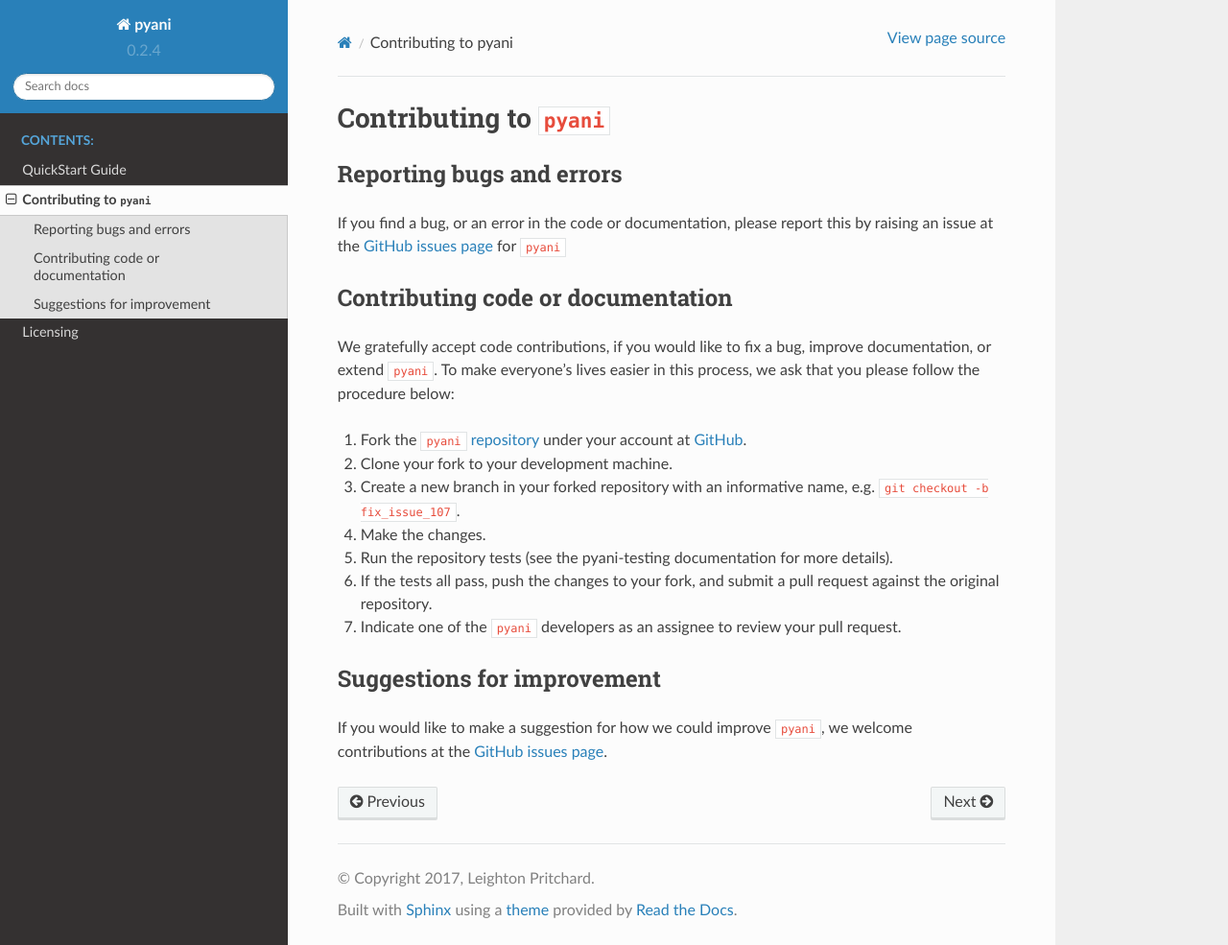
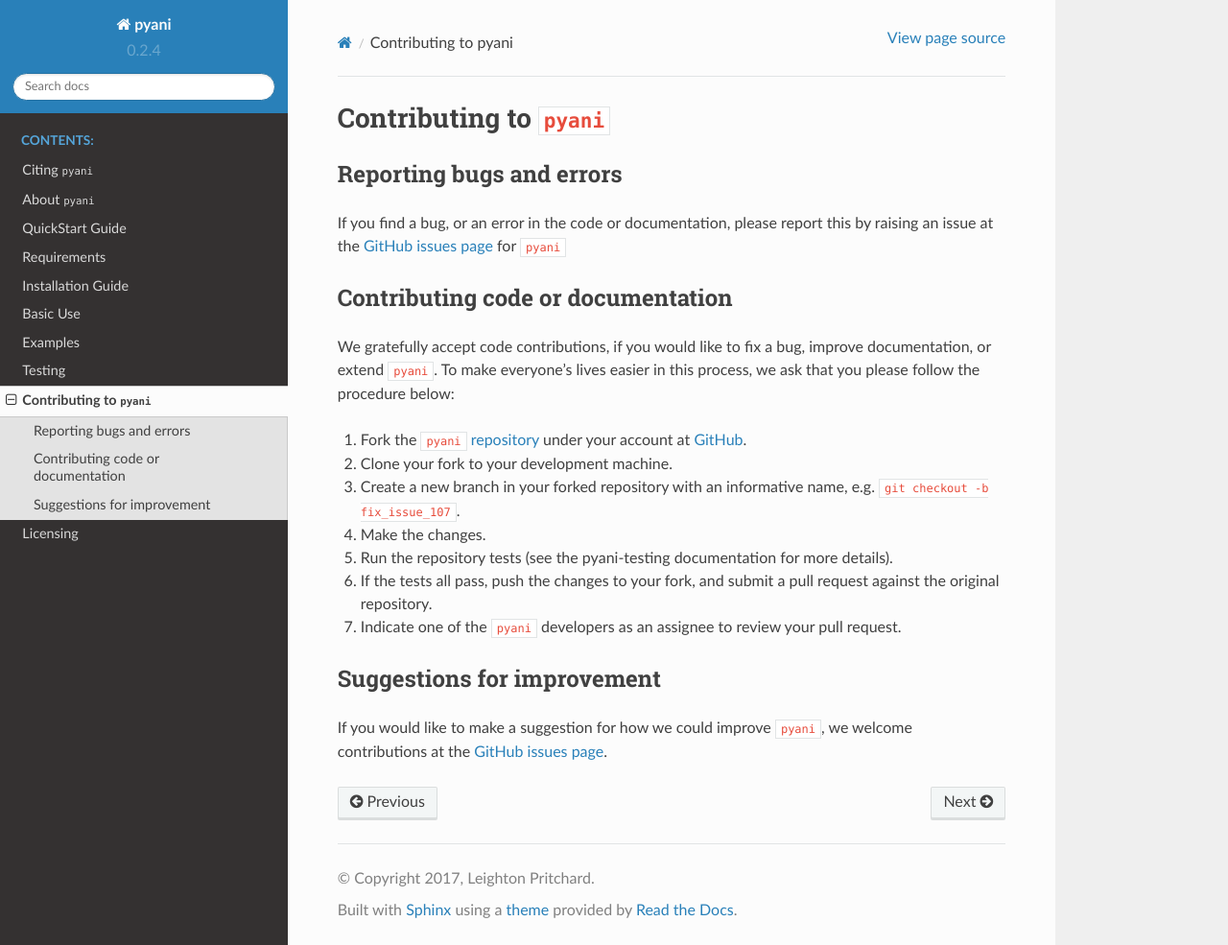
Before and after one commit to widdowquinn/pyani, a Sphinx documentation site: the page built from docs/contributing.rst, in a window 1280 px wide and 985 px high. Shown: the whole window at 96% size. Built offline with Sphinx 7.4.7 and the Read the Docs theme 2.0.0, drawn with Linux system fonts in a browser that asks for light colours; pages that are not in the unit, such as notebooks, are missing from menus.

Commit message:
add blank files for v3.0.0-alpha documentation

```diff
--- /dev/null
+++ b/docs/about.rst
@@ -0,0 +1,5 @@
+.. pyani-about:
+
+===============
+About ``pyani``
+===============
--- /dev/null
+++ b/docs/basic_use.rst
@@ -0,0 +1,5 @@
+.. pyani-basic_use:
+
+=========
+Basic Use
+=========
--- /dev/null
+++ b/docs/citations.rst
@@ -0,0 +1,5 @@
+.. pyani-citations:
+
+================
+Citing ``pyani``
+================
--- /dev/null
+++ b/docs/examples.rst
@@ -0,0 +1,5 @@
+.. pyani-examples:
+
+========
+Examples
+========
--- a/docs/index.rst
+++ b/docs/index.rst
@@ -67,11 +67,12 @@
    :maxdepth: 2
    :caption: Contents:
 
+   citations
    about
    quickstart
    requirements
    installation
-   basic use
+   basic_use
    examples
    testing
    contributing
--- /dev/null
+++ b/docs/installation.rst
@@ -0,0 +1,5 @@
+.. _pyani-installation:
+
+==================
+Installation Guide
+==================
--- /dev/null
+++ b/docs/requirements.rst
@@ -0,0 +1,5 @@
+.. pyani-requirements:
+
+============
+Requirements
+============
--- /dev/null
+++ b/docs/testing.rst
@@ -0,0 +1,5 @@
+.. pyani-testing:
+
+=======
+Testing
+=======
```
